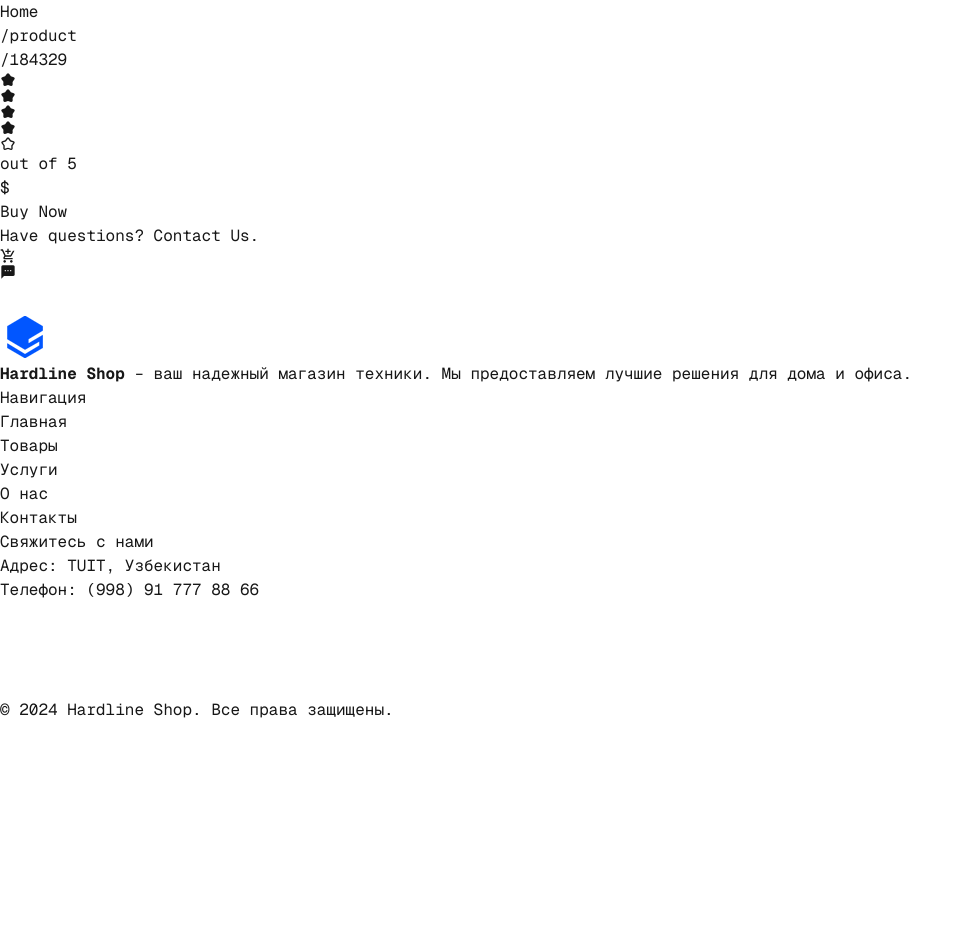
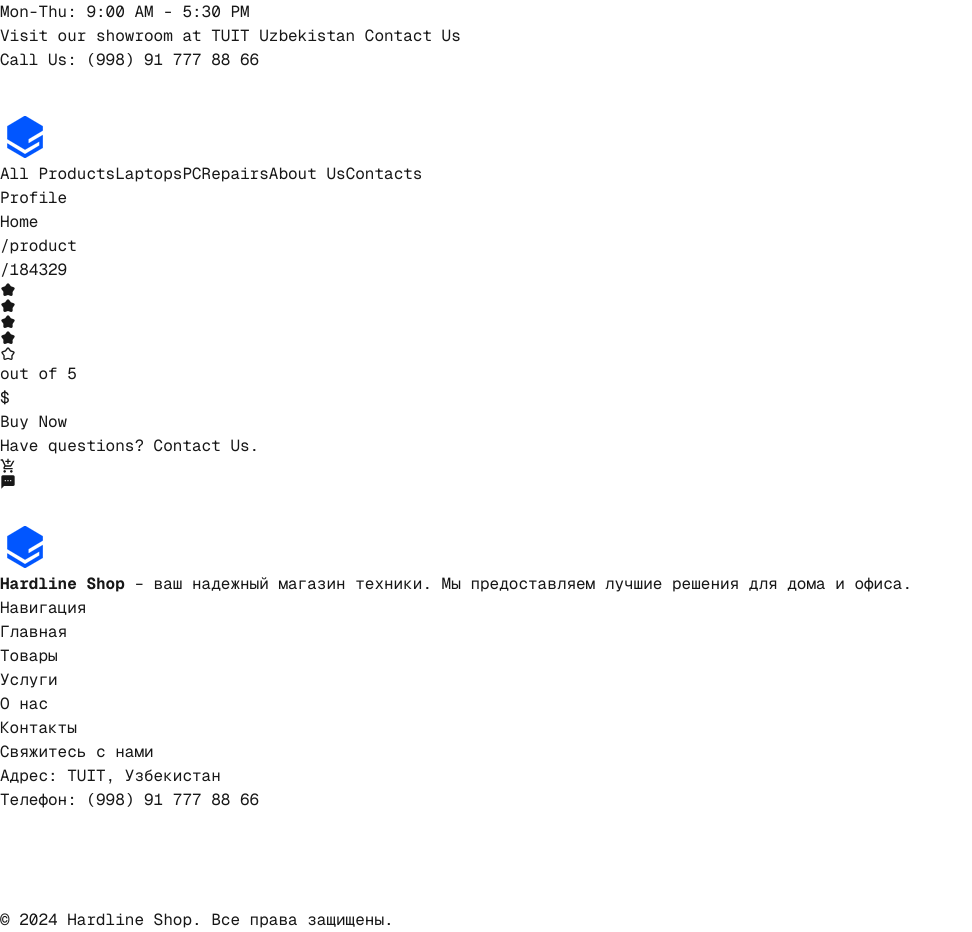
Before and after one commit to Zoha2400/hardline-store-frontend, a Next.js app: page /product/184329 in a window 1280 px wide. Shown: the whole page, without its empty margins (0-972 px from the left). Before the commit the page ends 800 px from the top, so only its background shows below. Built offline with nearby package versions, Linux system fonts and the light colour scheme; no server answers; some icons are missing.

Commit message:
fix: another fix of type

```diff
--- a/src/components/Header/Header.tsx
+++ b/src/components/Header/Header.tsx
@@ -8,12 +8,12 @@ import { usePathname } from 'next/navigation';
 import Cookies from 'js-cookie';
 
 function Header() {
-    const [isReg, setIsReg] = useState<string | undefined>(undefined); // Стейт для значения из куки
+    const [isReg, setIsReg] = useState<string | null>(null); // Стейт для значения из куки
     const pathname = usePathname();
     const isActive = pathname === '/profile';
 
     useEffect(() => {
-        const emailCookie = Cookies.get("email") || undefined;
+        const emailCookie = Cookies.get("email") || null;
         setIsReg(emailCookie);
     }, []);
 
```
